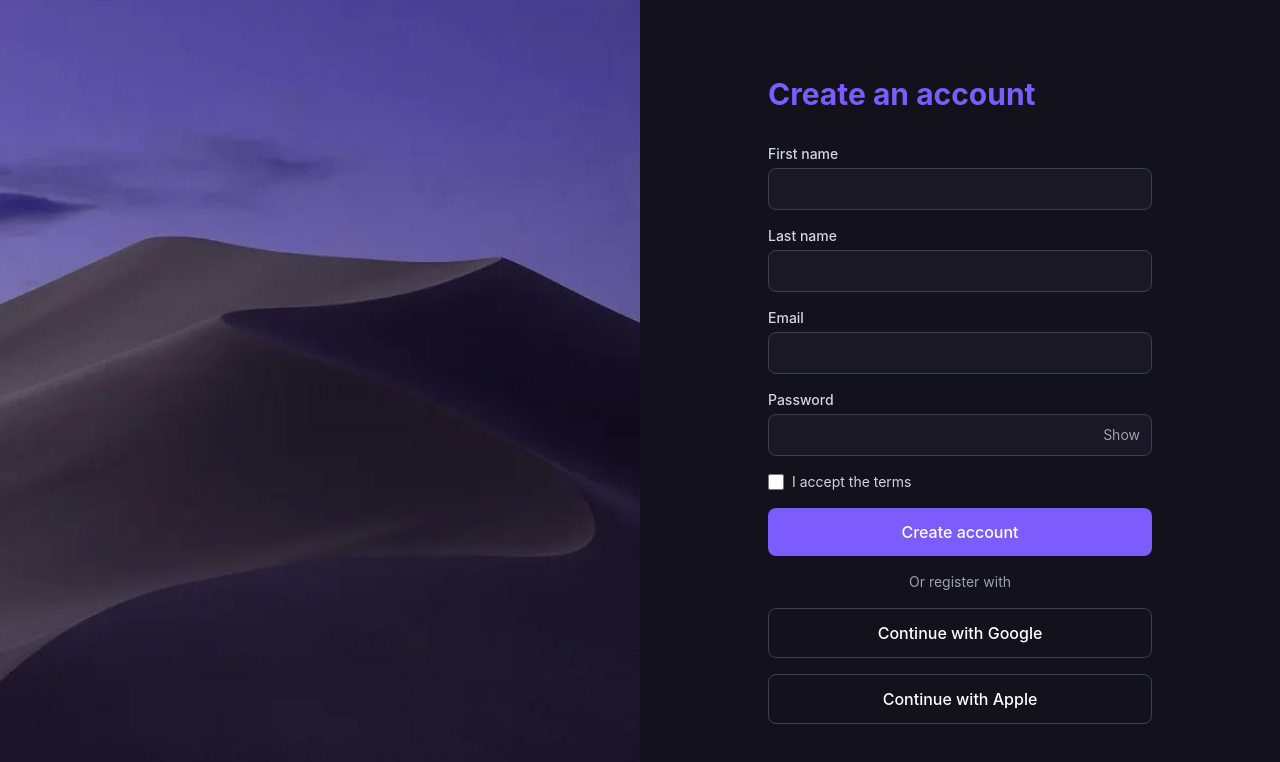
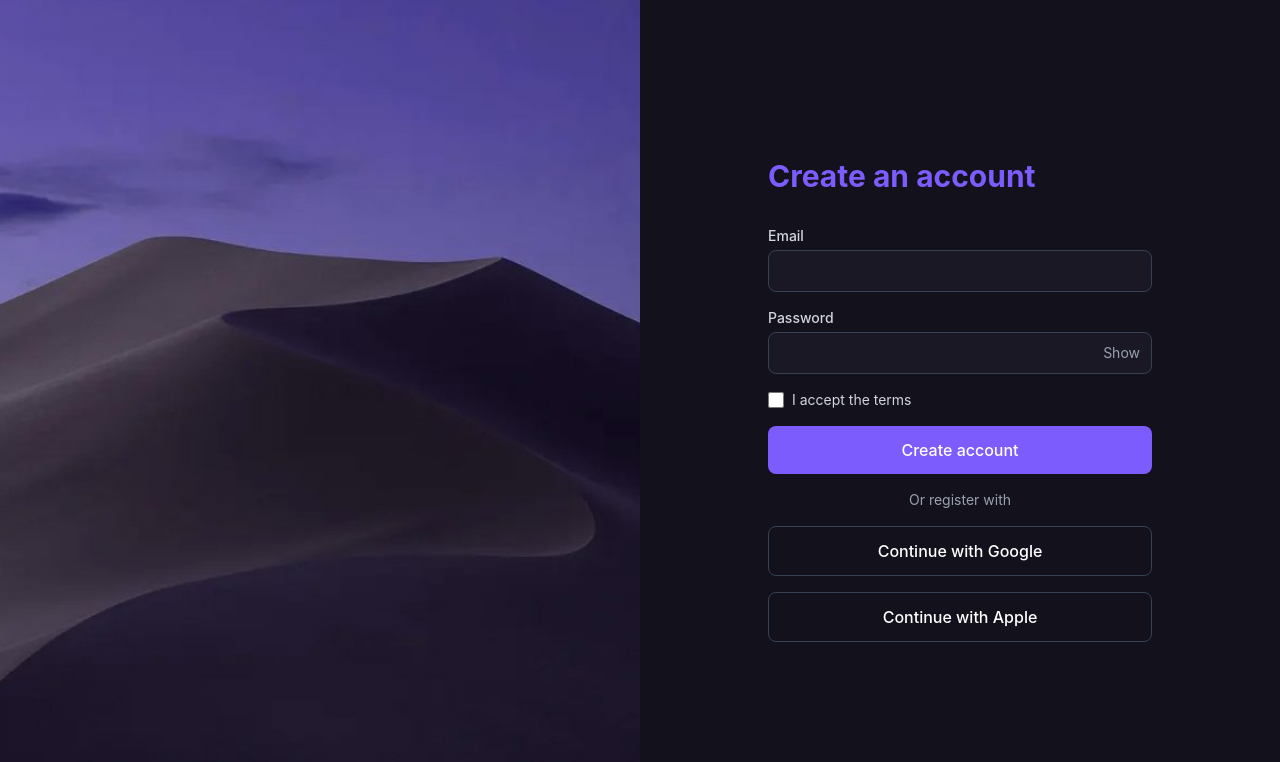
Before and after one commit to nicowxdvd/web-lumina, a React (Vite) app: page / in a window 1280 px wide. Shown: the top 762 px of the page. Built offline with nearby package versions, Linux system fonts and the light colour scheme.

Commit message:
remove firstName/lastName from login, belong to separate register endpoint

```diff
--- a/src/pages/Login.jsx
+++ b/src/pages/Login.jsx
@@ -5,8 +5,6 @@ import Checkbox from '../components/Checkbox'
 import Button from '../components/Button'
 
 function Login(){
-    const [firstName, setFirstName] = useState('')
-    const [lastName, setLastName] = useState('')
     const [email, setEmail] = useState('')
     const [password, setPassword] = useState('')
     const [accepted, setAccepted] = useState(false)
@@ -14,9 +12,6 @@ function Login(){
     return (
     <div className="flex flex-col gap-4 w-full max-w-sm mx-auto min-h-screen justify-center">
       <h1 className="text-3xl font-bold text-lumina-accent mb-4">Create an account</h1>
-
-      <Input label="First name" value={firstName} onChange={(e) => setFirstName(e.target.value)} />
-      <Input label="Last name" value={lastName} onChange={(e) => setLastName(e.target.value)} />
       <Input label="Email" type="email" value={email} onChange={(e) => setEmail(e.target.value)} />
       <Password label="Password" value={password} onChange={(e) => setPassword(e.target.value)} />
       <Checkbox label="I accept the terms" checked={accepted} onChange={(e) => setAccepted(e.target.checked)} />
```
